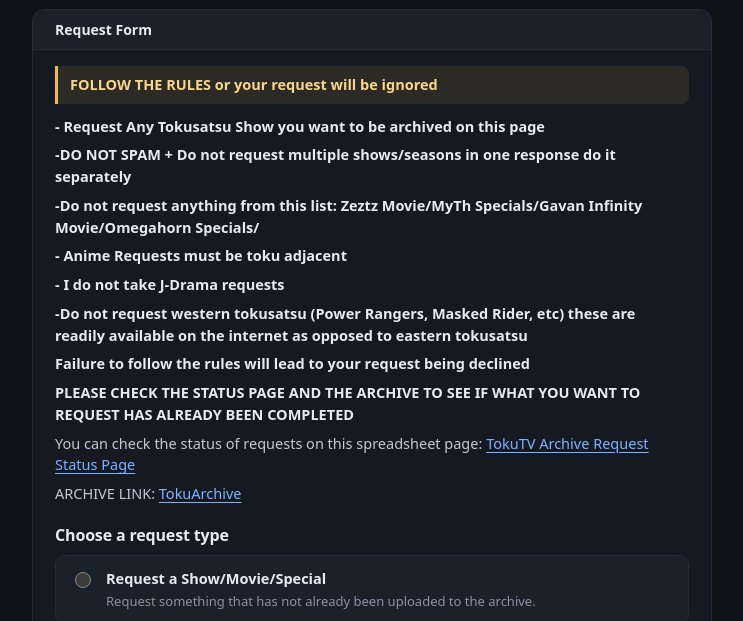
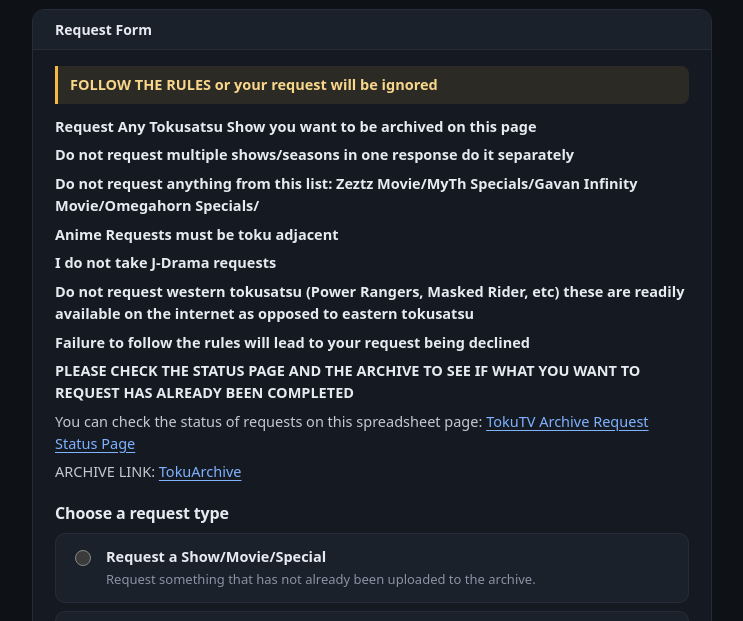
Before and after one commit to TokuTV/TokuTV-Request-Form, a plain HTML site: page index.html in a window 1280 px wide. Shown: the part 161-782 px from the top of the page, without its empty margins (268-1011 px from the left). Drawn offline with Linux system fonts and the light colour scheme; no server answers.

Commit message:
Refactor request instructions for clarity

```diff
--- a/index.html
+++ b/index.html
@@ -79,12 +79,12 @@
     <div class="bar">Request Form</div>
     <div class="content instructions">
       <p>FOLLOW THE RULES or your request will be ignored</p>
-      <p><strong>- Request Any Tokusatsu Show you want to be archived on this page</strong></p>
-      <p><strong>-DO NOT SPAM + Do not request multiple shows/seasons in one response do it separately</strong></p>
-      <p><strong>-Do not request anything from this list: Zeztz Movie/MyTh Specials/Gavan Infinity Movie/Omegahorn Specials/</strong></p>
-      <p><strong>- Anime Requests must be toku adjacent</strong></p>
-      <p><strong>- I do not take J-Drama requests</strong></p>
-      <p><strong>-Do not request western tokusatsu (Power Rangers, Masked Rider, etc) these are readily available on the internet as opposed to eastern tokusatsu</strong></p>
+      <p><strong>Request Any Tokusatsu Show you want to be archived on this page</strong></p>
+      <p><strong>Do not request multiple shows/seasons in one response do it separately</strong></p>
+      <p><strong>Do not request anything from this list: Zeztz Movie/MyTh Specials/Gavan Infinity Movie/Omegahorn Specials/</strong></p>
+      <p><strong>Anime Requests must be toku adjacent</strong></p>
+      <p><strong>I do not take J-Drama requests</strong></p>
+      <p><strong>Do not request western tokusatsu (Power Rangers, Masked Rider, etc) these are readily available on the internet as opposed to eastern tokusatsu</strong></p>
       <p><strong>Failure to follow the rules will lead to your request being declined</strong></p>
       <p><strong>PLEASE CHECK THE STATUS PAGE AND THE ARCHIVE TO SEE IF WHAT YOU WANT TO REQUEST HAS ALREADY BEEN COMPLETED</strong></p>
       <p>You can check the status of requests on this spreadsheet page: <a href="https://docs.google.com/spreadsheets/d/1OfmjAMmUs3fdraim6Nsshym29gD0X_0nEDLiWpwKOo4/edit?gid=966274365#gid=966274365&fvid=1497953246" target="_blank" rel="noopener">TokuTV Archive Request Status Page</a></p>
@@ -103,17 +103,17 @@
       <div id="showInstructions" class="instructions hidden">
         <p><strong>Request any tokusatsu show you want to be archived on this page (it can be any show).</strong></p>
         <p><strong>DO NOT REPEAT REQUESTS!!! LOOK OVER WHAT I HAVE UPLOADED ON THE TOKUARCHIVE PAGE &amp; WHAT IS ALREADY REQUESTED ON THE REQUEST PAGE BEFORE SUBMITTING — LINK: <a href="https://github.com/TokuTV/TokuArchive" target="_blank" rel="noopener">TokuArchive</a></strong></p>
-        <p><strong>- DO NOT SPAM + Do not request multiple shows/seasons in one response; do it separately</strong></p>
-        <p><strong>- Do not request anything from this list: Zeztz Movie/MyTh Specials/Gavan Infinity Movie/Omegahorn Specials</strong></p>
-        <p><strong>- Anime requests must be tokusatsu-adjacent</strong></p>
-        <p><strong>- I do not take J-Drama requests</strong></p>
-        <p><strong>- Do not request western tokusatsu (Power Rangers, Masked Rider, etc.); these are readily available on the internet as opposed to eastern tokusatsu</strong></p>
+        <p><strong>Do not request multiple shows/seasons in one response; do it separately</strong></p>
+        <p><strong>Do not request anything from this list: Zeztz Movie/MyTh Specials/Gavan Infinity Movie/Omegahorn Specials</strong></p>
+        <p><strong>Anime requests must be tokusatsu-adjacent</strong></p>
+        <p><strong>I do not take J-Drama requests</strong></p>
+        <p><strong>Do not request western tokusatsu (Power Rangers, Masked Rider, etc.); these are readily available on the internet as opposed to eastern tokusatsu</strong></p>
         <p><strong>Failure to follow the rules will lead to your request being declined.</strong></p>
         <p>You can check the status of requests on this spreadsheet page: <a href="https://docs.google.com/spreadsheets/d/1OfmjAMmUs3fdraim6Nsshym29gD0X_0nEDLiWpwKOo4/edit?gid=966274365#gid=966274365&fvid=1497953246" target="_blank" rel="noopener">TokuTV Archive Request Status Page</a></p>
       </div>
       <div id="missingInstructions" class="instructions hidden">
         <p>THIS FORM IS FOR ANYTHING MISSING FROM WHAT I ALREADY HAVE UPLOADED.</p>
-        <p><strong>- Only request missing episodes/movies/specials for a show that is already uploaded. Check the archive beforehand: <a href="https://github.com/TokuTV/TokuArchive" target="_blank" rel="noopener">TokuArchive</a>.</strong></p>
+        <p><strong>Only request missing episodes/movies/specials for a show that is already uploaded. Check the archive beforehand: <a href="https://github.com/TokuTV/TokuArchive" target="_blank" rel="noopener">TokuArchive</a>.</strong></p>
         <p><strong>For anything I have not uploaded, please use the Request a Show option. For example, "Ultraman Regulos" and "Ultra Fight Zero" are not missing; they must go in the request-a-show option.</strong></p>
         <p><strong>Request a missing item only for something that I already have uploaded on my archive.</strong></p>
         <p><strong>Failure to follow the rules will lead to your request being declined.</strong></p>
```
